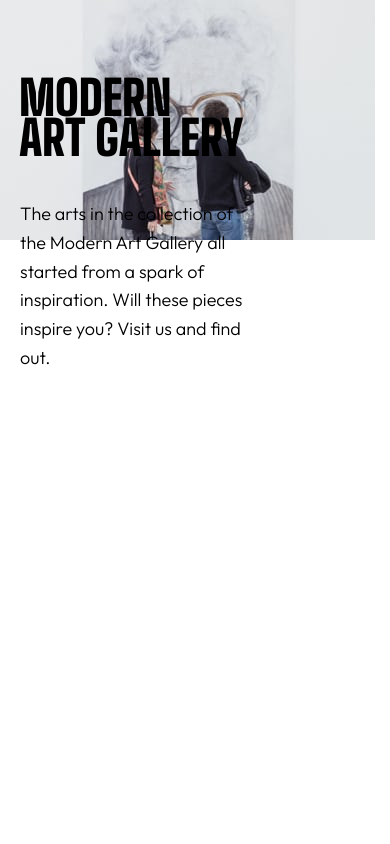
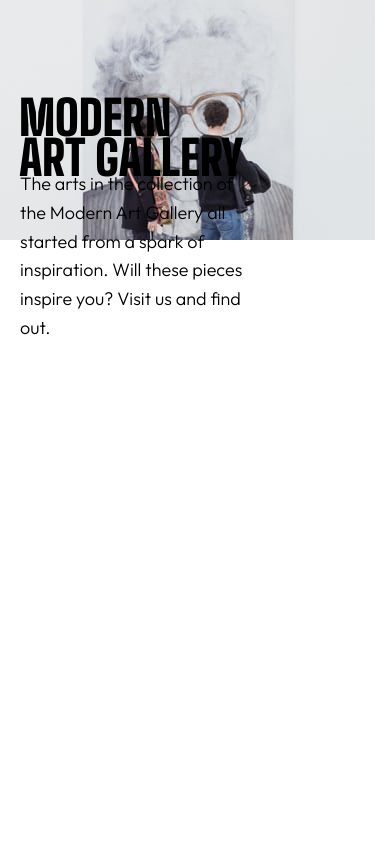
Before and after one commit to Ketevaniveshaguri/art-gallery, a website: page index.html in a window 390 px wide. Shown: the top 844 px of the page. Drawn offline with Linux system fonts and the light colour scheme.

Commit message:
Update style.css

```diff
--- a/css/style.css
+++ b/css/style.css
@@ -27,7 +27,7 @@ body {
   @media only screen and (max-width: 600px) {
     .hero {
       flex-direction: column;
-      margin-bottom:4rem;
+      margin-bottom:9rem;
     } }
   .hero__black {
     height: 80rem;
@@ -76,7 +76,7 @@ body {
     @media only screen and (max-width: 600px) {
       .hero__header {
         left: 2rem;
-        top: 10rem; } }
+        top: 12rem; } }
   .hero__art {
     margin-top: -7rem; }
   .hero__paragraph {
@@ -111,7 +111,7 @@ body {
     @media only screen and (max-width: 600px) {
       .hero__paragraph {
         left: 2rem;
-        top: 20rem; } }
+        top: 17rem; } }
   .hero__black {
     height: 80rem;
     width: 45rem;
```
